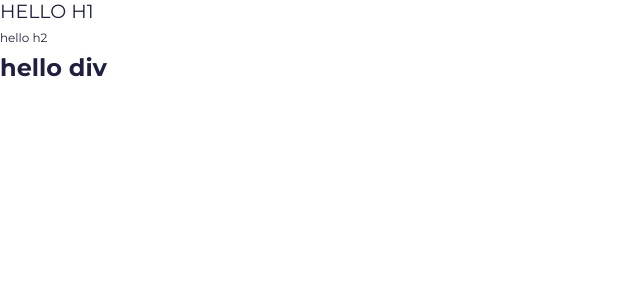
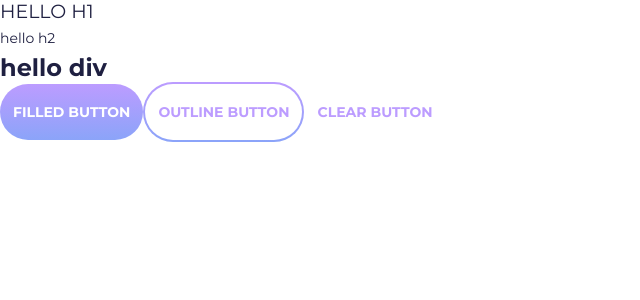
Before and after one commit to gloomy-onion/Looking, a React app: page / in a window 1280 px wide. Shown: the top 300 px of the page, without its empty margins (0-640 px from the left). Built offline with nearby package versions, Linux system fonts and the light colour scheme.

Commit message:
нарисовала кнопки. пока только нарисовала, но мне понравилось

```diff
--- a/src/App.tsx
+++ b/src/App.tsx
@@ -1,13 +1,34 @@
 import React from 'react';
 
-import { Typography } from '../ui-kit';
+import { Button, Typography } from '../ui-kit';
 
 export const App = () => {
   return (
     <>
-      <Typography as={'h1'} color={'dark100'} upperCase> hello h1</Typography>
-      <Typography as={'h2'} size={'s'}>hello h2</Typography>
-      <Typography as={'div'} weight={700} size={'l'}> hello div</Typography>
+      <Typography as={'h1'} color={'dark100'} upperCase>
+        hello h1
+      </Typography>
+      <Typography as={'h2'} size={'s'}>
+        hello h2
+      </Typography>
+      <Typography as={'div'} weight={700} size={'l'}>
+        hello div
+      </Typography>
+      <Button buttonType={'filled'}>
+        <Typography upperCase size={'s'} weight={700} color={'white'}>
+          filled button
+        </Typography>
+      </Button>
+      <Button buttonType={'outline'}>
+        <Typography upperCase size={'s'} weight={700} color={'purple'}>
+          outline button
+        </Typography>
+      </Button>
+      <Button buttonType={'clear'}>
+        <Typography upperCase size={'s'} weight={700} color={'purple'}>
+          clear button
+        </Typography>
+      </Button>
     </>
   );
 };
--- /dev/null
+++ b/ui-kit/Button/Button.module.scss
@@ -0,0 +1,27 @@
+@import '../../src/variables';
+
+button {
+  text-align: center;
+  text-decoration: none;
+  display: inline-block;
+  padding: 19px 13px;
+}
+.outline{
+  background: linear-gradient(#fff, #fff) padding-box,
+  linear-gradient(180deg, rgba(188, 156, 255, 1) 0%, rgba(139, 164, 249, 1) 100%) border-box;
+  border: 2px solid transparent;
+  border-radius: 30px;
+}
+
+.filled {
+  border-radius: 30px;
+  border: none;
+  background: linear-gradient(180deg, rgba(188, 156, 255, 1) 0%, rgba(139, 164, 249, 1) 100%);
+  color: white;
+}
+
+.clear{
+  color: $purple;
+  border: none;
+  background: none;
+}
--- /dev/null
+++ b/ui-kit/Button/Button.tsx
@@ -0,0 +1,14 @@
+import cn from 'classnames';
+import React, {PropsWithChildren} from 'react';
+
+import styles from './Button.module.scss';
+
+
+interface ButtonProps {
+  disabled?: boolean;
+  buttonType?: 'filled' | 'outline' | 'clear';
+}
+
+export const Button = ({children, buttonType = 'filled'}: PropsWithChildren<ButtonProps>) => {
+return <button className={cn(styles.button, styles[buttonType])}>{children}</button>;
+};
--- a/ui-kit/Typography/Typography.module.scss
+++ b/ui-kit/Typography/Typography.module.scss
@@ -3,12 +3,39 @@
 .typography {
   font-family: Montserrat, sans-serif;
 }
+
 .dark100 {
   color: $dark100;
 }
+
+.dark75 {
+  color: $dark75;
+}
+
+.dark50 {
+  color: $dark50;
+}
+
+.dark25 {
+  color: $dark25;
+}
+
+.dark5 {
+  color: $dark5;
+}
+
 .green {
   color: $green;
 }
+
+.purple {
+  color: $purple;
+}
+
+.white {
+  color: rgb(255, 255, 255);
+}
+
 .upperCase {
   text-transform: uppercase;
 }
--- a/ui-kit/Typography/Typography.tsx
+++ b/ui-kit/Typography/Typography.tsx
@@ -5,7 +5,7 @@ import styles from './Typography.module.scss';
 
 interface TypographyProps {
   size?: 's' | 'm' | 'l';
-  color?: 'dark100' | 'dark75' | 'dark50' | 'dark25' | 'dark5' | 'purple' | 'green';
+  color?: 'dark100' | 'dark75' | 'dark50' | 'dark25' | 'dark5' | 'purple' | 'green' | 'white';
   weight?: 400 | 700;
   as?: 'h1' | 'h2' | 'div';
   upperCase?: boolean;
@@ -13,7 +13,7 @@ interface TypographyProps {
 }
 
 const sizeMap = {
-  s: '12px',
+  s: '14px',
   m: '19px',
   l: '24px',
 };
--- a/ui-kit/index.ts
+++ b/ui-kit/index.ts
@@ -1 +1,2 @@
 export { Typography } from './Typography/Typography';
+export { Button } from './Button/Button';
```
